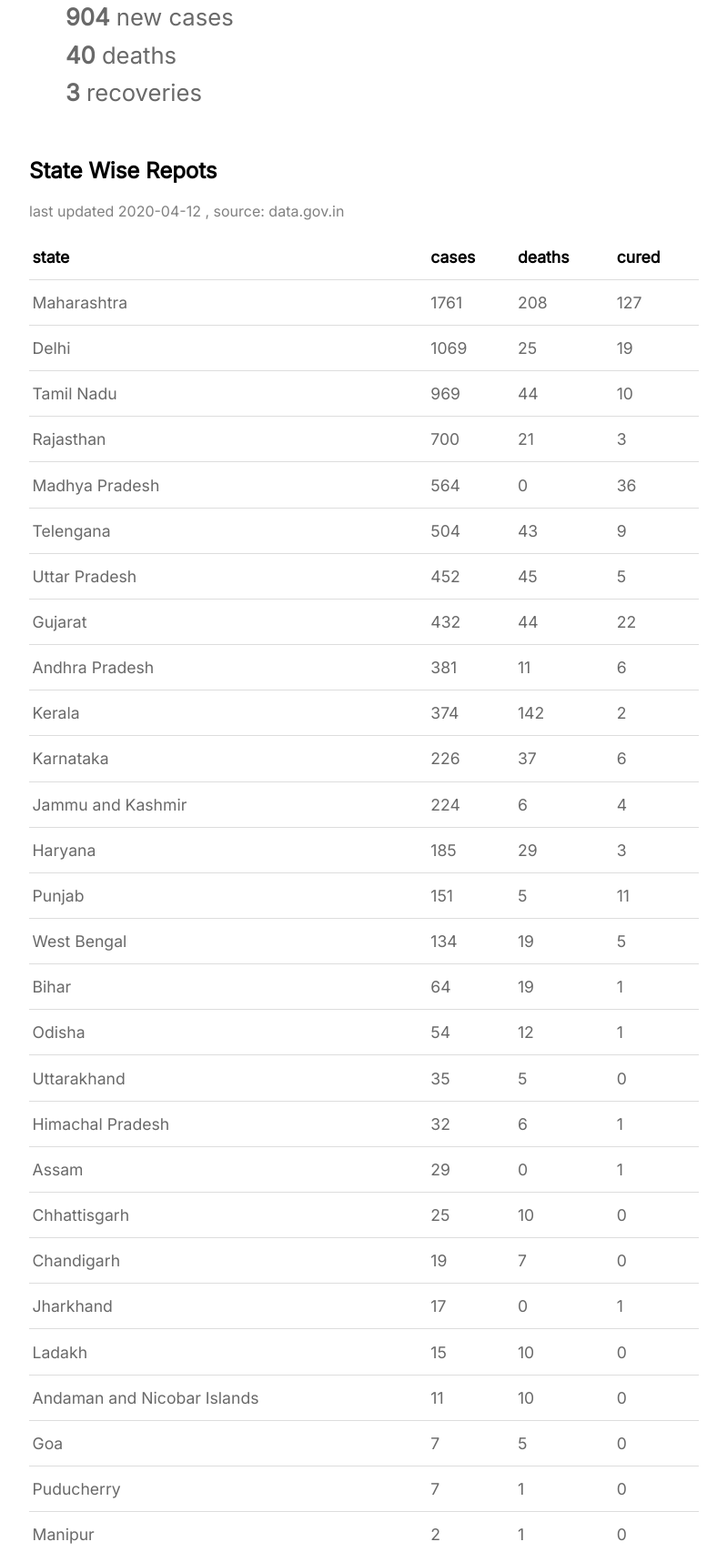
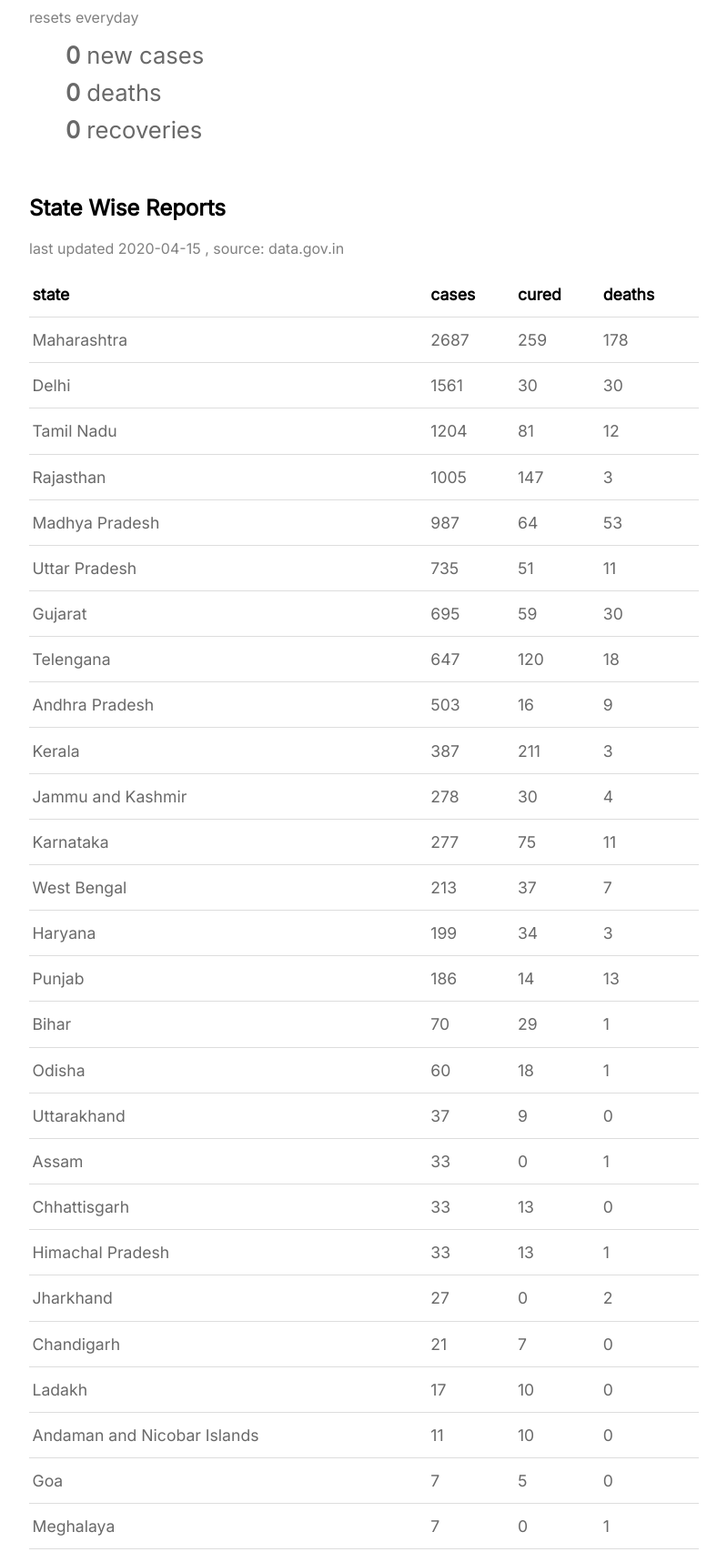
Before and after one commit to revanthk91/covidjs, a website: page public/index.html in a window 1280 px wide. Shown: the part 434-2140 px from the top of the page at 91% size, without its empty margins (112-911 px from the left). Drawn offline with Linux system fonts and the light colour scheme.

Commit message:
minor ui

```diff
--- a/public/custom.css
+++ b/public/custom.css
@@ -54,7 +54,7 @@ table {
 
 }
 
-i {
+.fa-rss {
 	color: #e74c3c;
 }
 
--- a/public/index.html
+++ b/public/index.html
@@ -8,199 +8,201 @@
 </head>
 <body>
 	<h1>Coronavirus in India <i class ='fas fa-rss'></i></h1>
-	<p>last updated April 12th 2020, 7:44:01 pm </p>
+	<p>last updated April 15th 2020, 7:00:01 pm </p>
+
 	<ul>
-		<li><strong>8504</strong> total confirmed cases</li>
-		<li><strong>7243 </strong> currently active cases</li>
-		<li><strong>289</strong> deaths</li>
-		<li><strong>972</strong> recoveries</li>
+		<li><strong><i class ='fas fa-globe'></i> #20</strong> global rank</li>
+		<li><strong>11,555</strong> total confirmed cases</li>
+		<li><strong>9,797  </strong> currently active cases</li>
+		<li><strong>396 </strong> deaths</li>
+		<li><strong>1,362 </strong> recoveries</li>
 	</ul>
 
 	<br>
 	<h2>Reports Today</h2>
 	<p>resets everyday</p>
 	<ul>
-		<li><strong>904</strong> new cases</li>
-		<li><strong>40</strong> deaths</li>
-		<li><strong>3</strong> recoveries</li>
+		<li><strong>0 </strong> new cases</li>
+		<li><strong>0 </strong> deaths</li>
+		<li><strong>0 </strong> recoveries</li>
 	</ul>
 
 	<br>
-	<h2>State Wise Repots</h2>
-	<p>last updated 2020-04-12 , source: data.gov.in</p>
+	<h2>State Wise Reports</h2>
+	<p>last updated 2020-04-15 , source: data.gov.in</p>
 	<table>
 		<tr>
 			<th>state</th>
 			<th>cases</th>
+			<th>cured</th>
 			<th>deaths</th>
-			<th>cured</th>
 		</tr>
 
 
 			<tr>
 				<td>Maharashtra</td>
-				<td>1761</td>
-				<td>208</td>
-				<td>127</td>
+				<td>2687</td>
+				<td>259</td>
+				<td>178</td>
 			</tr>
 
 			<tr>
 				<td>Delhi</td>
-				<td>1069</td>
-				<td>25</td>
-				<td>19</td>
+				<td>1561</td>
+				<td>30</td>
+				<td>30</td>
 			</tr>
 
 			<tr>
 				<td>Tamil Nadu</td>
-				<td>969</td>
-				<td>44</td>
-				<td>10</td>
+				<td>1204</td>
+				<td>81</td>
+				<td>12</td>
 			</tr>
 
 			<tr>
 				<td>Rajasthan</td>
-				<td>700</td>
-				<td>21</td>
+				<td>1005</td>
+				<td>147</td>
 				<td>3</td>
 			</tr>
 
 			<tr>
 				<td>Madhya Pradesh</td>
-				<td>564</td>
-				<td>0</td>
-				<td>36</td>
+				<td>987</td>
+				<td>64</td>
+				<td>53</td>
+			</tr>
+
+			<tr>
+				<td>Uttar Pradesh</td>
+				<td>735</td>
+				<td>51</td>
+				<td>11</td>
+			</tr>
+
+			<tr>
+				<td>Gujarat</td>
+				<td>695</td>
+				<td>59</td>
+				<td>30</td>
 			</tr>
 
 			<tr>
 				<td>Telengana</td>
-				<td>504</td>
-				<td>43</td>
+				<td>647</td>
+				<td>120</td>
+				<td>18</td>
+			</tr>
+
+			<tr>
+				<td>Andhra Pradesh</td>
+				<td>503</td>
+				<td>16</td>
 				<td>9</td>
 			</tr>
 
 			<tr>
-				<td>Uttar Pradesh</td>
-				<td>452</td>
-				<td>45</td>
-				<td>5</td>
+				<td>Kerala</td>
+				<td>387</td>
+				<td>211</td>
+				<td>3</td>
 			</tr>
 
 			<tr>
-				<td>Gujarat</td>
-				<td>432</td>
-				<td>44</td>
-				<td>22</td>
-			</tr>
-
-			<tr>
-				<td>Andhra Pradesh</td>
-				<td>381</td>
-				<td>11</td>
-				<td>6</td>
-			</tr>
-
-			<tr>
-				<td>Kerala</td>
-				<td>374</td>
-				<td>142</td>
-				<td>2</td>
+				<td>Jammu and Kashmir</td>
+				<td>278</td>
+				<td>30</td>
+				<td>4</td>
 			</tr>
 
 			<tr>
 				<td>Karnataka</td>
-				<td>226</td>
-				<td>37</td>
-				<td>6</td>
+				<td>277</td>
+				<td>75</td>
+				<td>11</td>
 			</tr>
 
 			<tr>
-				<td>Jammu and Kashmir</td>
-				<td>224</td>
-				<td>6</td>
-				<td>4</td>
+				<td>West Bengal</td>
+				<td>213</td>
+				<td>37</td>
+				<td>7</td>
 			</tr>
 
 			<tr>
 				<td>Haryana</td>
-				<td>185</td>
-				<td>29</td>
+				<td>199</td>
+				<td>34</td>
 				<td>3</td>
 			</tr>
 
 			<tr>
 				<td>Punjab</td>
-				<td>151</td>
-				<td>5</td>
-				<td>11</td>
-			</tr>
-
-			<tr>
-				<td>West Bengal</td>
-				<td>134</td>
-				<td>19</td>
-				<td>5</td>
+				<td>186</td>
+				<td>14</td>
+				<td>13</td>
 			</tr>
 
 			<tr>
 				<td>Bihar</td>
-				<td>64</td>
-				<td>19</td>
+				<td>70</td>
+				<td>29</td>
 				<td>1</td>
 			</tr>
 
 			<tr>
 				<td>Odisha</td>
-				<td>54</td>
-				<td>12</td>
+				<td>60</td>
+				<td>18</td>
 				<td>1</td>
 			</tr>
 
 			<tr>
 				<td>Uttarakhand</td>
-				<td>35</td>
-				<td>5</td>
+				<td>37</td>
+				<td>9</td>
 				<td>0</td>
 			</tr>
 
 			<tr>
-				<td>Himachal Pradesh</td>
-				<td>32</td>
-				<td>6</td>
-				<td>1</td>
-			</tr>
-
-			<tr>
 				<td>Assam</td>
-				<td>29</td>
+				<td>33</td>
 				<td>0</td>
 				<td>1</td>
 			</tr>
 
 			<tr>
 				<td>Chhattisgarh</td>
-				<td>25</td>
-				<td>10</td>
+				<td>33</td>
+				<td>13</td>
 				<td>0</td>
 			</tr>
 
 			<tr>
+				<td>Himachal Pradesh</td>
+				<td>33</td>
+				<td>13</td>
+				<td>1</td>
+			</tr>
+
+			<tr>
+				<td>Jharkhand</td>
+				<td>27</td>
+				<td>0</td>
+				<td>2</td>
+			</tr>
+
+			<tr>
 				<td>Chandigarh</td>
-				<td>19</td>
+				<td>21</td>
 				<td>7</td>
 				<td>0</td>
 			</tr>
 
 			<tr>
-				<td>Jharkhand</td>
+				<td>Ladakh</td>
 				<td>17</td>
-				<td>0</td>
-				<td>1</td>
-			</tr>
-
-			<tr>
-				<td>Ladakh</td>
-				<td>15</td>
 				<td>10</td>
 				<td>0</td>
 			</tr>
@@ -217,6 +219,13 @@
 				<td>7</td>
 				<td>5</td>
 				<td>0</td>
+			</tr>
+
+			<tr>
+				<td>Meghalaya</td>
+				<td>7</td>
+				<td>0</td>
+				<td>1</td>
 			</tr>
 
 			<tr>
@@ -254,6 +263,13 @@
 				<td>0</td>
 			</tr>
 
+			<tr>
+				<td>Nagaland</td>
+				<td>0</td>
+				<td>0</td>
+				<td>0</td>
+			</tr>
+
 	</table>
 
 	<br>
```
Also changed, not shown: core.json (added, +1 -0 lines), index.js (+17 -2 lines), template.ejs (+9 -7 lines), 1 other file.
